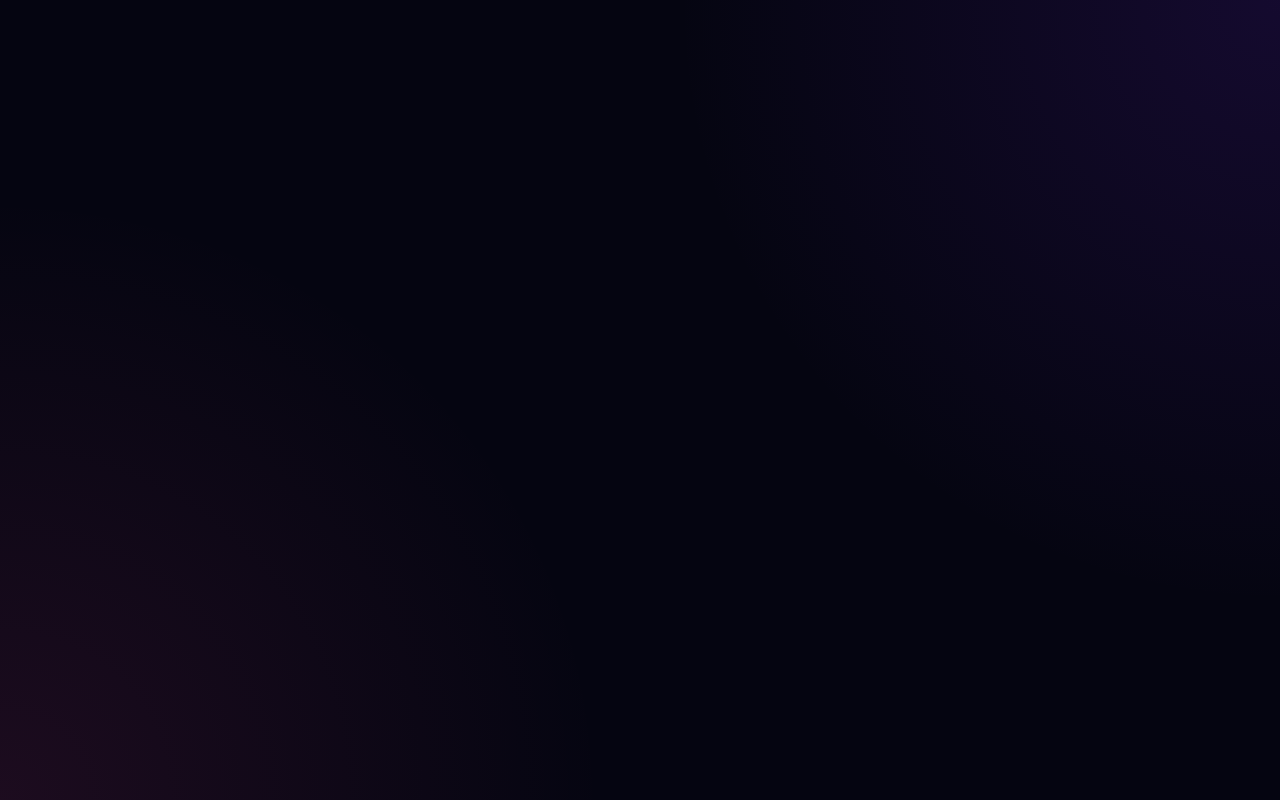
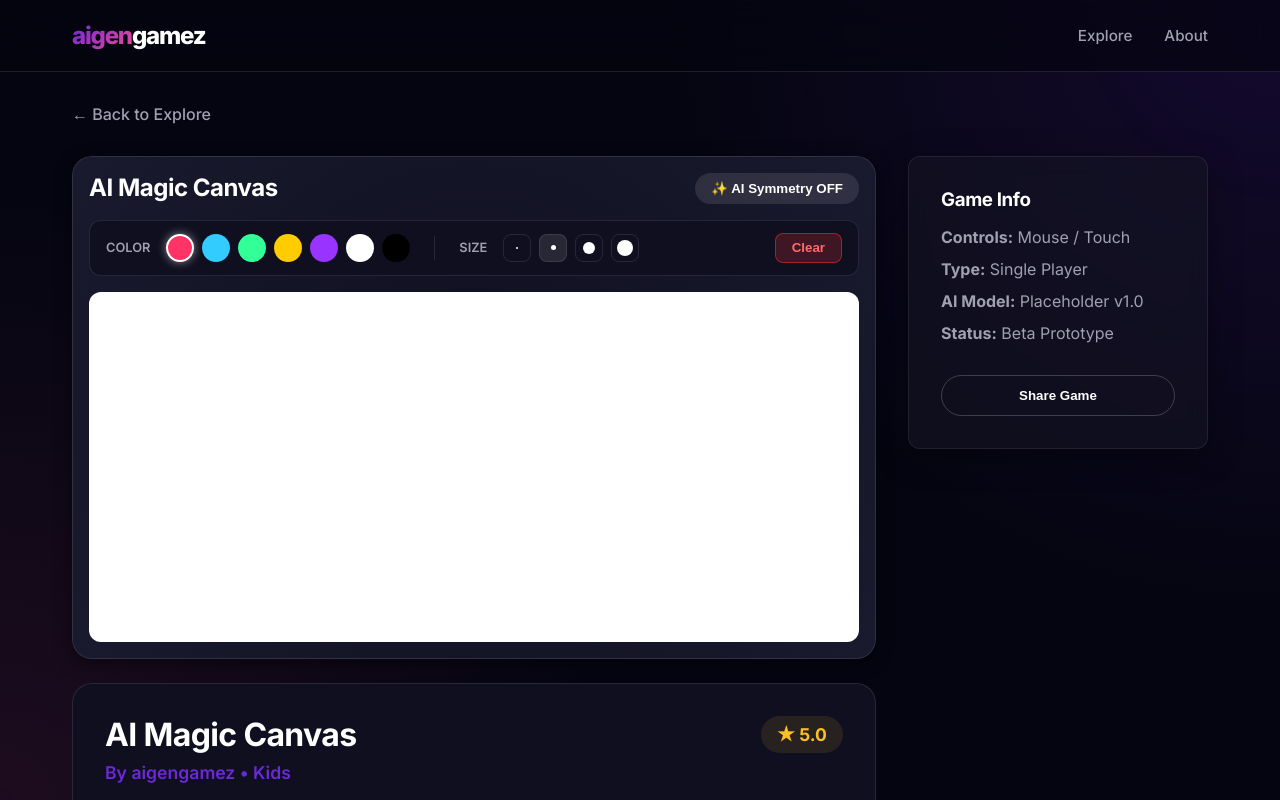
Before and after one commit to gefena/aigengamez, a Next.js app: page /games/ai-canvas in a window 1280 px wide. Before the commit this address had no page. Shown: the top 800 px of the page. Built offline with nearby package versions, Linux system fonts and the light colour scheme.

Commit message:
feat: implement AI Magic Canvas drawing game with generative symmetry

```diff
--- a/src/app/games/[id]/page.tsx
+++ b/src/app/games/[id]/page.tsx
@@ -201,6 +201,201 @@ function ComingSoonGame({ title }: { title: string }) {
   );
 }
 
+// AI Magic Canvas Game
+function AICanvasGame({ title }: { title: string }) {
+  const [color, setColor] = useState<string>("#ff3366");
+  const [brushSize, setBrushSize] = useState<number>(5);
+  const [isSymmetryMode, setIsSymmetryMode] = useState<boolean>(false);
+
+  useEffect(() => {
+    const canvas = document.getElementById('aiCanvas') as HTMLCanvasElement;
+    if (!canvas) return;
+    const ctx = canvas.getContext('2d');
+    if (!ctx) return;
+
+    // Set real canvas dimensions to match display dimensions
+    const rect = canvas.getBoundingClientRect();
+    canvas.width = rect.width;
+    canvas.height = rect.height;
+
+    // Fill white background for saving
+    ctx.fillStyle = '#ffffff';
+    ctx.fillRect(0, 0, canvas.width, canvas.height);
+
+    let isDrawing = false;
+    let lastX = 0;
+    let lastY = 0;
+
+    const draw = (e: MouseEvent | TouchEvent) => {
+      if (!isDrawing) return;
+      e.preventDefault();
+
+      const r = canvas.getBoundingClientRect();
+      const clientX = 'touches' in e ? e.touches[0].clientX : e.clientX;
+      const clientY = 'touches' in e ? e.touches[0].clientY : e.clientY;
+      const x = clientX - r.left;
+      const y = clientY - r.top;
+
+      ctx.strokeStyle = color;
+      ctx.lineJoin = 'round';
+      ctx.lineCap = 'round';
+      ctx.lineWidth = brushSize;
+
+      // Draw main stroke
+      ctx.beginPath();
+      ctx.moveTo(lastX, lastY);
+      ctx.lineTo(x, y);
+      ctx.stroke();
+
+      // AI Symmetry Mode (Kaleidoscope effect)
+      if (isSymmetryMode) {
+        const centerX = canvas.width / 2;
+        const centerY = canvas.height / 2;
+
+        // Draw 3 mirrored strokes for algorithmic symmetry
+        const points = [
+          { x: centerX + (centerX - x), y }, // Horizontal mirror
+          { x, y: centerY + (centerY - y) }, // Vertical mirror
+          { x: centerX + (centerX - x), y: centerY + (centerY - y) } // Diagonal mirror
+        ];
+
+        const lastPoints = [
+          { x: centerX + (centerX - lastX), y: lastY },
+          { x: lastX, y: centerY + (centerY - lastY) },
+          { x: centerX + (centerX - lastX), y: centerY + (centerY - lastY) }
+        ];
+
+        points.forEach((p, i) => {
+          ctx.beginPath();
+          ctx.moveTo(lastPoints[i].x, lastPoints[i].y);
+          ctx.lineTo(p.x, p.y);
+          ctx.stroke();
+        });
+      }
+
+      lastX = x;
+      lastY = y;
+    };
+
+    const startDraw = (e: MouseEvent | TouchEvent) => {
+      isDrawing = true;
+      const r = canvas.getBoundingClientRect();
+      const clientX = 'touches' in e ? e.touches[0].clientX : e.clientX;
+      const clientY = 'touches' in e ? e.touches[0].clientY : e.clientY;
+      lastX = clientX - r.left;
+      lastY = clientY - r.top;
+    };
+
+    const stopDraw = () => {
+      isDrawing = false;
+    };
+
+    canvas.addEventListener('mousedown', startDraw);
+    canvas.addEventListener('mousemove', draw);
+    canvas.addEventListener('mouseup', stopDraw);
+    canvas.addEventListener('mouseout', stopDraw);
+
+    canvas.addEventListener('touchstart', startDraw, { passive: false });
+    canvas.addEventListener('touchmove', draw, { passive: false });
+    canvas.addEventListener('touchend', stopDraw);
+
+    return () => {
+      canvas.removeEventListener('mousedown', startDraw);
+      canvas.removeEventListener('mousemove', draw);
+      canvas.removeEventListener('mouseup', stopDraw);
+      canvas.removeEventListener('mouseout', stopDraw);
+
+      canvas.removeEventListener('touchstart', startDraw);
+      canvas.removeEventListener('touchmove', draw);
+      canvas.removeEventListener('touchend', stopDraw);
+    };
+  }, [color, brushSize, isSymmetryMode]);
+
+  const clearCanvas = () => {
+    const canvas = document.getElementById('aiCanvas') as HTMLCanvasElement;
+    if (!canvas) return;
+    const ctx = canvas.getContext('2d');
+    if (ctx) {
+      ctx.fillStyle = '#ffffff';
+      ctx.fillRect(0, 0, canvas.width, canvas.height);
+    }
+  };
+
+  const colors = ["#ff3366", "#33ccff", "#33ff99", "#ffcc00", "#9933ff", "#ffffff", "#000000"];
+
+  return (
+    <div className={styles.gameInner} style={{ padding: '1rem', display: 'flex', flexDirection: 'column', height: '100%', width: '100%', gap: '1rem' }}>
+      {/* Top Header Row */}
+      <div style={{ display: 'flex', justifyContent: 'space-between', alignItems: 'center', width: '100%', flexWrap: 'wrap', gap: '0.5rem' }}>
+        <h3 className={styles.gameTitle} style={{ margin: 0 }}>{title}</h3>
+
+        <div style={{ display: 'flex', gap: '0.5rem', alignItems: 'center' }}>
+          <button
+            onClick={() => setIsSymmetryMode(!isSymmetryMode)}
+            style={{
+              padding: '0.5rem 1rem',
+              borderRadius: 'var(--radius-full)',
+              border: 'none',
+              background: isSymmetryMode ? 'var(--accent-gradient)' : 'rgba(255,255,255,0.1)',
+              color: 'white',
+              cursor: 'pointer',
+              fontWeight: 600,
+              display: 'flex',
+              alignItems: 'center',
+              gap: '0.5rem'
+            }}
+          >
+            ✨ AI Symmetry {isSymmetryMode ? 'ON' : 'OFF'}
+          </button>
+        </div>
+      </div>
+
+      {/* Horizontal Toolbar */}
+      <div style={{ display: 'flex', gap: '1rem', background: 'var(--bg-secondary)', padding: '0.75rem 1rem', borderRadius: 'var(--radius-md)', border: '1px solid var(--border-color)', alignItems: 'center', flexWrap: 'wrap', width: '100%' }}>
+        <div style={{ display: 'flex', alignItems: 'center', gap: '0.5rem' }}>
+          <span style={{ fontSize: '0.8rem', color: 'var(--text-secondary)', fontWeight: 600, textTransform: 'uppercase', marginRight: '0.5rem' }}>Color</span>
+          {colors.map(c => (
+            <button
+              key={c}
+              onClick={() => setColor(c)}
+              style={{
+                width: '28px', height: '28px', borderRadius: '50%', backgroundColor: c, border: color === c ? '2px solid white' : '2px solid transparent', cursor: 'pointer', boxShadow: color === c ? '0 0 10px rgba(255,255,255,0.5)' : 'none'
+              }}
+            />
+          ))}
+        </div>
+
+        <div style={{ width: '1px', height: '24px', background: 'var(--border-color)', margin: '0 0.5rem' }} />
+
+        <div style={{ display: 'flex', alignItems: 'center', gap: '0.5rem' }}>
+          <span style={{ fontSize: '0.8rem', color: 'var(--text-secondary)', fontWeight: 600, textTransform: 'uppercase', marginRight: '0.5rem' }}>Size</span>
+          {[2, 5, 12, 24].map(size => (
+            <button
+              key={size}
+              onClick={() => setBrushSize(size)}
+              style={{
+                width: '28px', height: '28px', borderRadius: 'var(--radius-sm)', background: brushSize === size ? 'rgba(255,255,255,0.1)' : 'transparent', border: '1px solid var(--border-color)', display: 'flex', justifyContent: 'center', alignItems: 'center', cursor: 'pointer'
+              }}
+            >
+              <div style={{ width: size > 16 ? 16 : size, height: size > 16 ? 16 : size, background: 'white', borderRadius: '50%' }} />
+            </button>
+          ))}
+        </div>
+
+        <div style={{ flex: 1 }} />
+        <button onClick={clearCanvas} style={{ padding: '0.4rem 1rem', background: 'rgba(255,50,50,0.2)', color: '#ff6b6b', border: '1px solid rgba(255,50,50,0.5)', borderRadius: 'var(--radius-sm)', cursor: 'pointer', fontWeight: 600 }}>
+          Clear
+        </button>
+      </div>
+
+      {/* Canvas Area */}
+      <div style={{ flex: 1, background: 'white', borderRadius: 'var(--radius-md)', overflow: 'hidden', cursor: 'crosshair', border: '1px solid var(--border-color)', width: '100%', minHeight: '200px' }}>
+        <canvas id="aiCanvas" style={{ width: '100%', height: '100%', touchAction: 'none' }} />
+      </div>
+    </div>
+  );
+}
+
 export default function GamePage({ params }: { params: { id: string } }) {
   const game = gamesData.find(g => g.id === params.id);
 
@@ -221,6 +416,8 @@ export default function GamePage({ params }: { params: { id: string } }) {
             <div className={styles.gameContainer}>
               {game.id === 'tic-tac-toe' ? (
                 <TicTacToeGame title={game.title} category={game.category} />
+              ) : game.id === 'ai-canvas' ? (
+                <AICanvasGame title={game.title} />
               ) : (
                 <ComingSoonGame title={game.title} />
               )}
--- a/src/data/games.json
+++ b/src/data/games.json
@@ -7,6 +7,15 @@
     "imageUrl": "https://images.unsplash.com/photo-1611162617474-5b21e879e113?auto=format&fit=crop&q=80&w=800",
     "rating": 4.9,
     "description": "Play against our custom-built AI. Choose between Easy, Medium, or Hard (Minimax) difficulty."
+  },
+  {
+    "id": "ai-canvas",
+    "title": "AI Magic Canvas",
+    "developer": "aigengamez",
+    "category": "Kids",
+    "imageUrl": "https://images.unsplash.com/photo-1513364776144-60967b0f800f?auto=format&fit=crop&q=80&w=800",
+    "rating": 5.0,
+    "description": "A magical free-form drawing canvas. Pick your colors and use the AI Symmetry brush to create beautiful generative art!"
   },
   {
     "id": "neural-racer",
```
